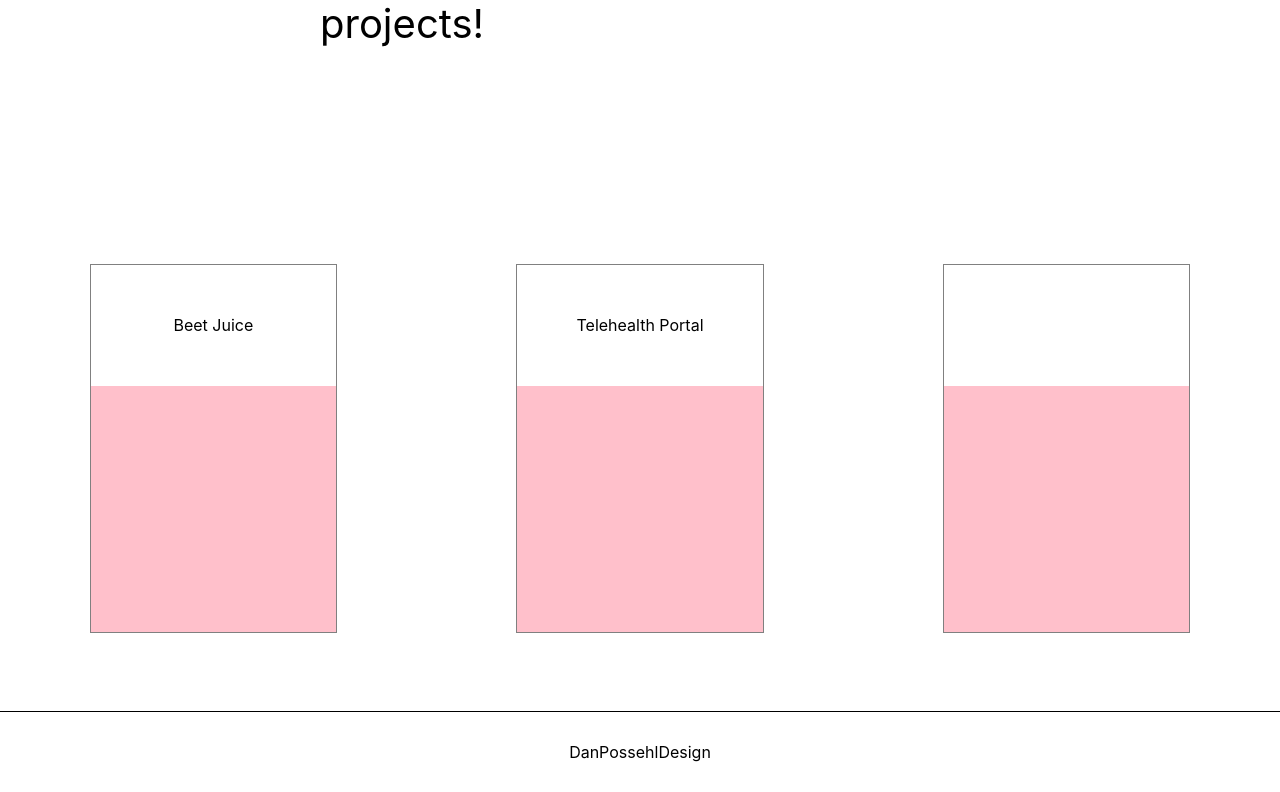
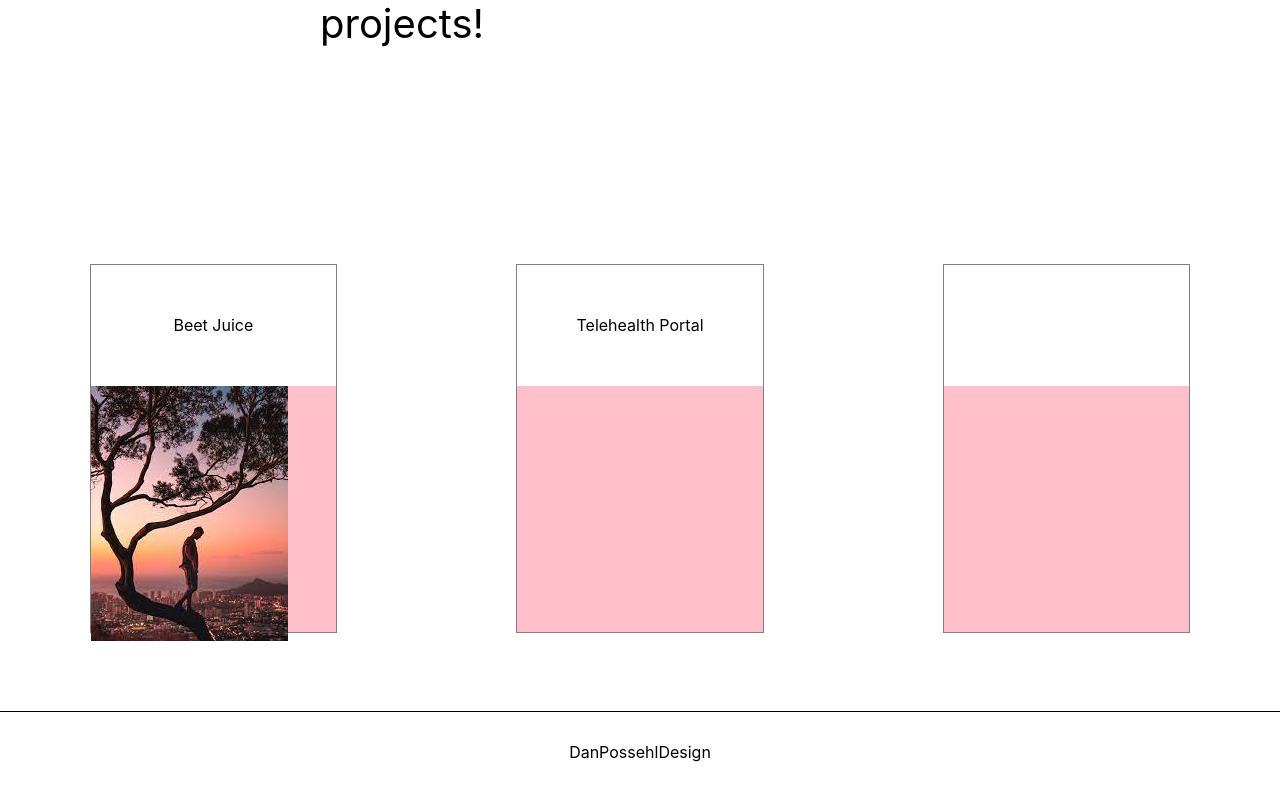
Before and after one commit to Danfirech/portfolio2022, a React (Create React App) app: page / in a window 1280 px wide. Shown: the part 970-1762 px from the top of the page. Built offline with nearby package versions, Linux system fonts and the light colour scheme.

Commit message:
a few issues

```diff
--- a/src/components/mainSection.js
+++ b/src/components/mainSection.js
@@ -4,6 +4,7 @@ import Dan from "../media/dan.png";
 import LinkedInIcon from "@mui/icons-material/LinkedIn";
 import InstagramIcon from "@mui/icons-material/Instagram";
 import GitHubIcon from "@mui/icons-material/GitHub";
+import StockPhotoTest from "../media/StockPhotoTest.png";
 
 const Header = styled.div`
   height: 80px;
@@ -168,6 +169,11 @@ const BoxBottom = styled.div`
   height: 67%;
   width: 100%;
   background-color: pink;
+
+  .pic {
+        width: '100%',
+        height: '100%',
+  }
 `;
 
 const Footer = styled.div`
@@ -215,7 +221,9 @@ const MainSection = () => {
         <MiddleBottom>
           <Boxes>
             <BoxTitle>Beet Juice</BoxTitle>
-            <BoxBottom></BoxBottom>
+            <BoxBottom className="pic">
+              <img src={StockPhotoTest} />
+            </BoxBottom>
           </Boxes>
           <Boxes>
             <BoxTitle>Telehealth Portal</BoxTitle>
```
Also changed, not shown: src/media/StockPhotoTest.png (added).
